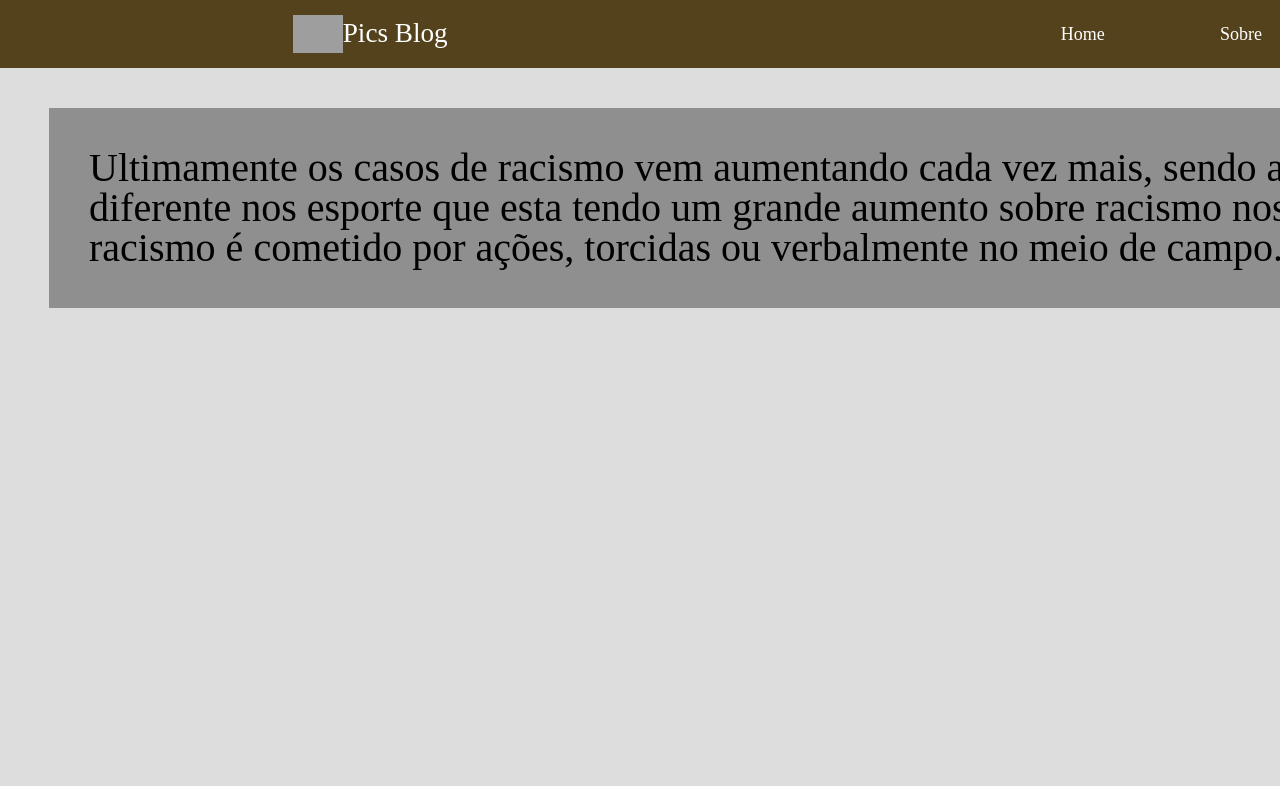
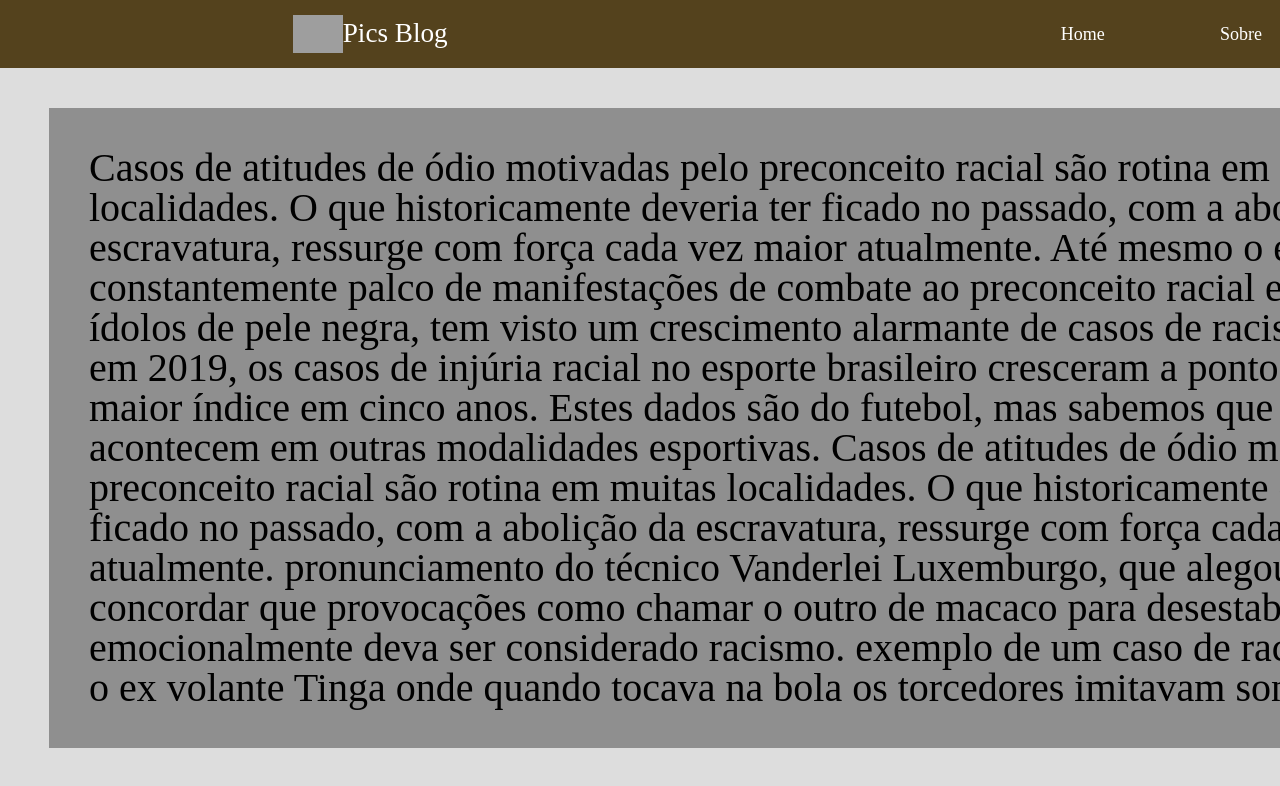
Before and after one commit to PedroHenriqueCruzdaSilva/pics-blog-insa, a React (Create React App) app: page /Racismo-No-Esporte in a window 1280 px wide. Shown: the top 786 px of the page. Built offline with nearby package versions, Linux system fonts and the light colour scheme; grey boxes are pictures that could not be loaded.

Commit message:
Update esporte.jsx

```diff
--- a/src/pages/postslista/esporte/esporte.jsx
+++ b/src/pages/postslista/esporte/esporte.jsx
@@ -4,7 +4,7 @@ import '../../../assets/css/posts.css'
 export default function Esporte() {
     return (
         <body className='pagina'>
-            <h1 className='Posts'>Ultimamente os casos de racismo vem aumentando cada vez mais, sendo assim não seria diferente nos esporte que esta tendo um grande aumento sobre racismo nos esportes, o racismo é cometido por ações, torcidas ou verbalmente no meio de campo.</h1>
+            <h1 className='Posts'>Casos de atitudes de ódio motivadas pelo preconceito racial são rotina em muitas localidades. O que historicamente deveria ter ficado no passado, com a abolição da escravatura, ressurge com força cada vez maior atualmente. Até mesmo o esporte, que é constantemente palco de manifestações de combate ao preconceito racial e fábrica de ídolos de pele negra, tem visto um crescimento alarmante de casos de racismo. Somente em 2019, os casos de injúria racial no esporte brasileiro cresceram a ponto de atingir o maior índice em cinco anos. Estes dados são do futebol, mas sabemos que as atitudes acontecem em outras modalidades esportivas. Casos de atitudes de ódio motivadas pelo preconceito racial são rotina em muitas localidades. O que historicamente deveria ter ficado no passado, com a abolição da escravatura, ressurge com força cada vez maior atualmente. pronunciamento do técnico Vanderlei Luxemburgo, que alegou não concordar que provocações como chamar o outro de macaco para desestabilizá-lo emocionalmente deva ser considerado racismo. exemplo de um caso de racismo, foi com o ex volante Tinga onde quando tocava na bola os torcedores imitavam sons de macacos.</h1>
         </body>
     )
 }
```
